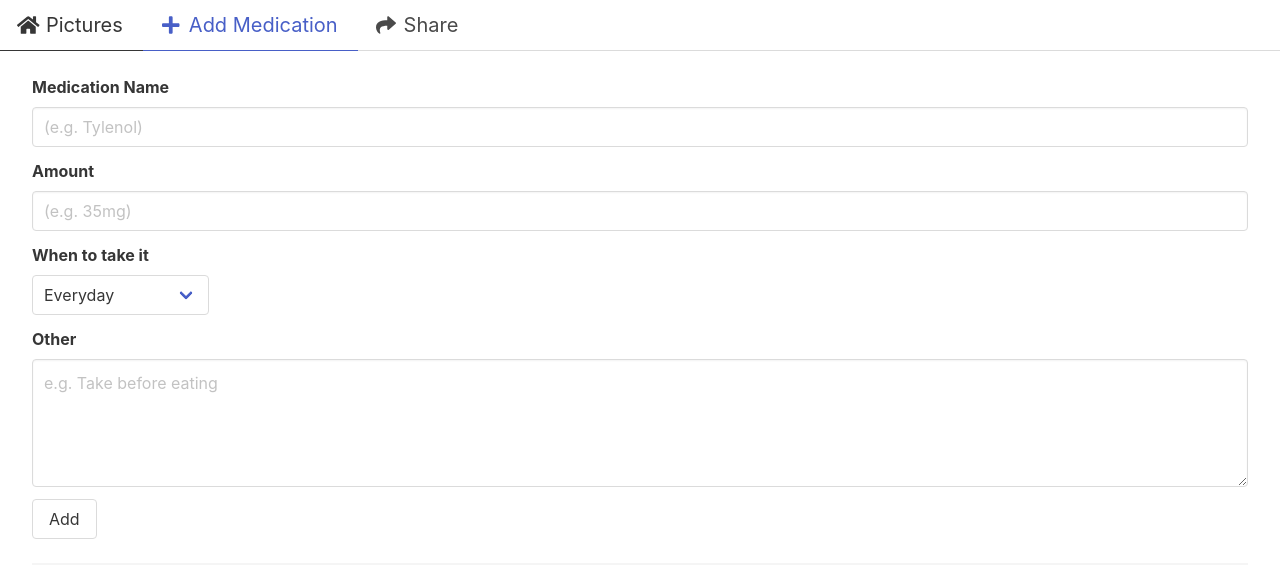
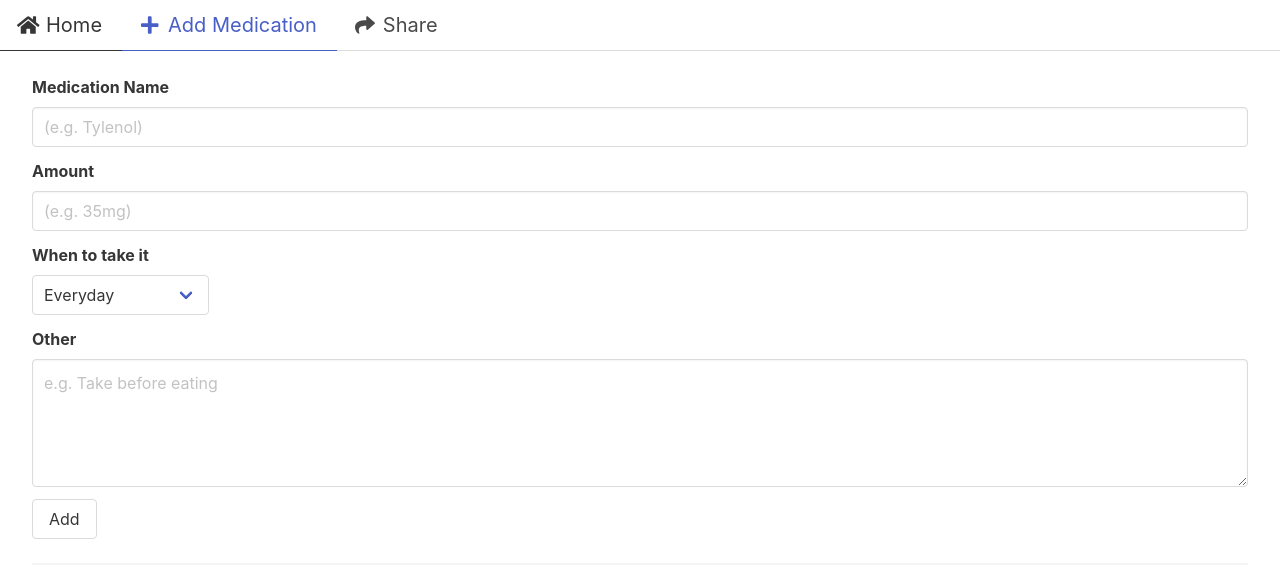
Before and after one commit to Jadens-arc/MedHelp-js, a website: page add.html in a window 1280 px wide. Drawn offline with nearby package versions, Linux system fonts and the light colour scheme.

Commit message:
renamed home menu

```diff
--- a/add.html
+++ b/add.html
@@ -13,7 +13,7 @@
       <li>
         <a href="index.html">
           <span class="icon is-small"><i class="fas fa-home" aria-hidden="true"></i></span>
-          <span>Pictures</span>
+          <span>Home</span>
         </a>
       </li>
       <li class="is-active">
```
Also changed, not shown: index.html (+1 -1 lines), share.html (+1 -1 lines).
